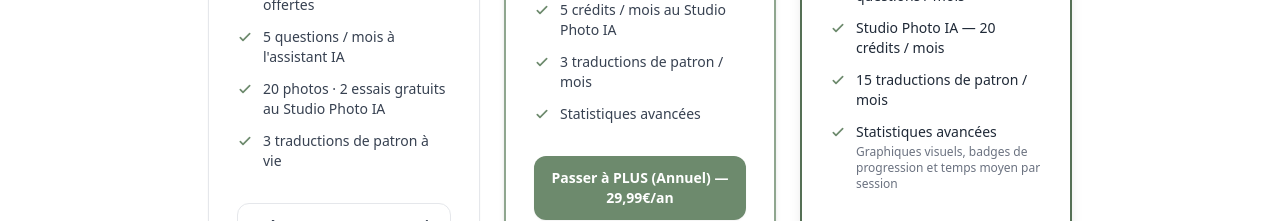
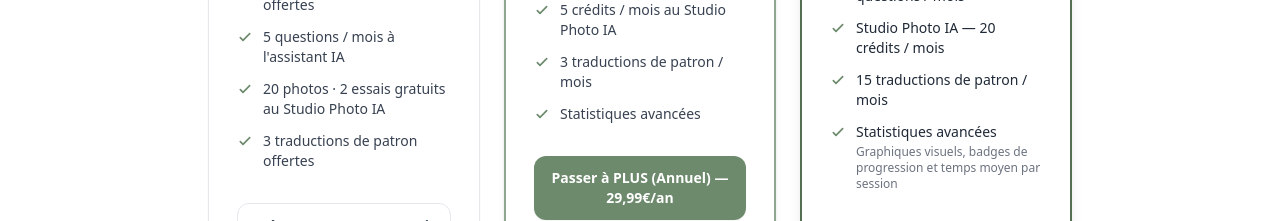
Before and after one commit to Nathalie57/yarnflow, a React (Vite) app in the folder frontend/: page / in a window 1280 px wide. Shown: the part 4460-4681 px from the top of the page. Built offline with nearby package versions, Linux system fonts and the light colour scheme.

Commit message:
fix: remplace 'à vie' par 'offertes' pour les traductions FREE

```diff
--- a/frontend/src/pages/Landing.jsx
+++ b/frontend/src/pages/Landing.jsx
@@ -413,7 +413,7 @@ const Landing = () => {
                 </li>
                 <li className="flex items-start gap-2.5 text-sm text-gray-700">
                   <svg xmlns="http://www.w3.org/2000/svg" className="h-4 w-4 text-primary-500 flex-shrink-0 mt-0.5" fill="none" viewBox="0 0 24 24" stroke="currentColor" strokeWidth={2.5}><path strokeLinecap="round" strokeLinejoin="round" d="M5 13l4 4L19 7" /></svg>
-                  3 traductions de patron à vie
+                  3 traductions de patron offertes
                 </li>
               </ul>
               <Link to="/register" className="block w-full text-center border border-gray-200 hover:bg-gray-50 text-gray-700 font-semibold py-3 rounded-xl transition text-sm">
--- a/frontend/src/pages/Subscription.jsx
+++ b/frontend/src/pages/Subscription.jsx
@@ -299,7 +299,7 @@ const Subscription = () => {
             <li className="flex items-start gap-2"><Check /><span>3 Créations IA offertes</span></li>
             <li className="flex items-start gap-2"><Check /><span>5 questions IA / mois</span></li>
             <li className="flex items-start gap-2"><Check /><span>20 photos · 2 essais gratuits Studio Photo IA</span></li>
-            <li className="flex items-start gap-2"><Check /><span>3 traductions de patron à vie</span></li>
+            <li className="flex items-start gap-2"><Check /><span>3 traductions de patron offertes</span></li>
           </ul>
 
           <button disabled className="w-full py-2.5 rounded-xl border border-gray-200 text-gray-400 text-sm font-semibold cursor-not-allowed">
```
